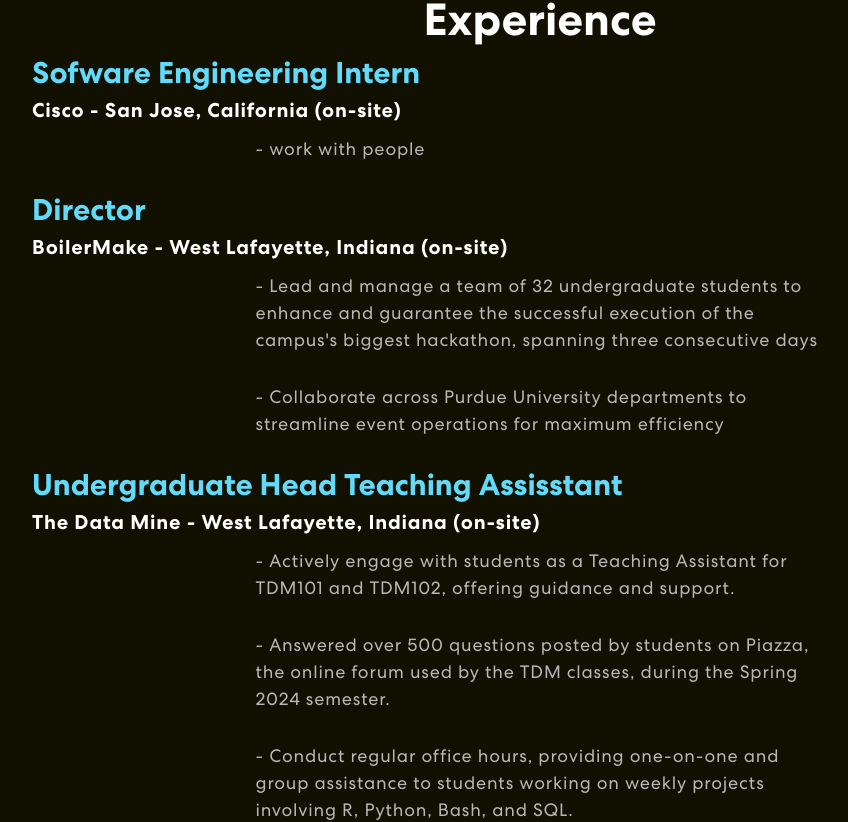
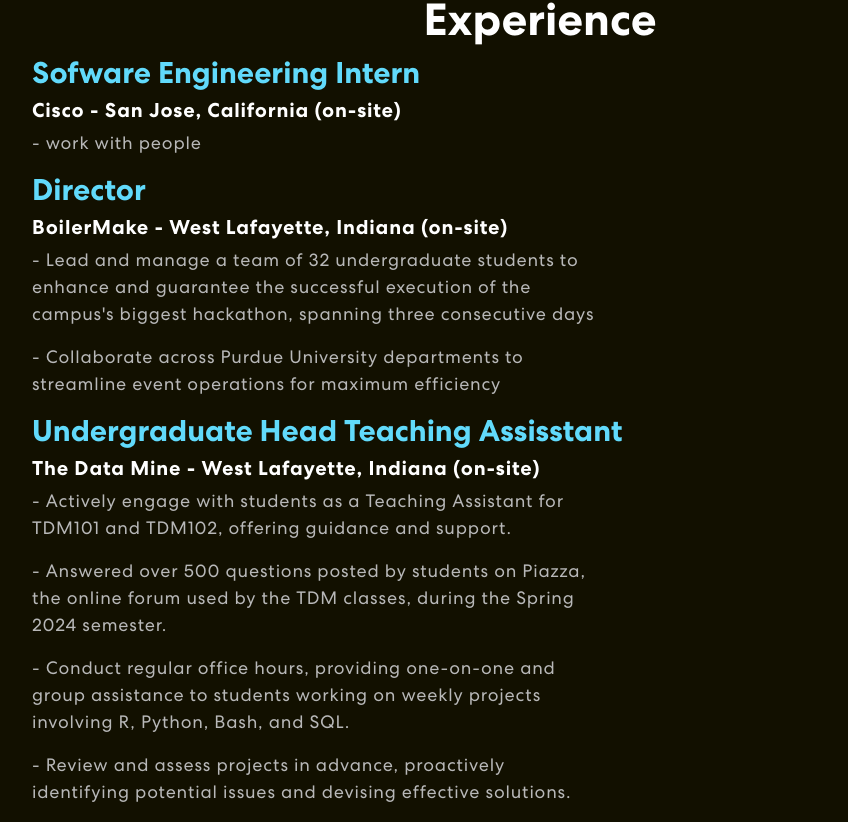
Before and after one commit to sanjheeg/personal_website, a React (Create React App) app: page / in a window 1280 px wide. Shown: the part 2633-3455 px from the top of the page, without its empty margins (100-948 px from the left). Built offline with nearby package versions, Linux system fonts and the light colour scheme.

Commit message:
text change

```diff
--- a/src/App.css
+++ b/src/App.css
@@ -89,6 +89,7 @@
 nav.navbar {
   padding: 18px 0;
   position: fixed;
+  color: #fff !important;
   width: 100%;
   top: 0;
   z-index: 9999;
@@ -652,6 +653,7 @@
   position: relative;
   background-color: #121000;
 }
+
 .experience h2 {
 	font-size: 45px;
 	font-weight: 700;
@@ -678,7 +680,6 @@
   font-size: 18px;
   letter-spacing: 0.8px;
   line-height: 1.5em;
-  margin: 14px auto 30px auto;
   text-align: left;
   width: 56%;
 }
```
